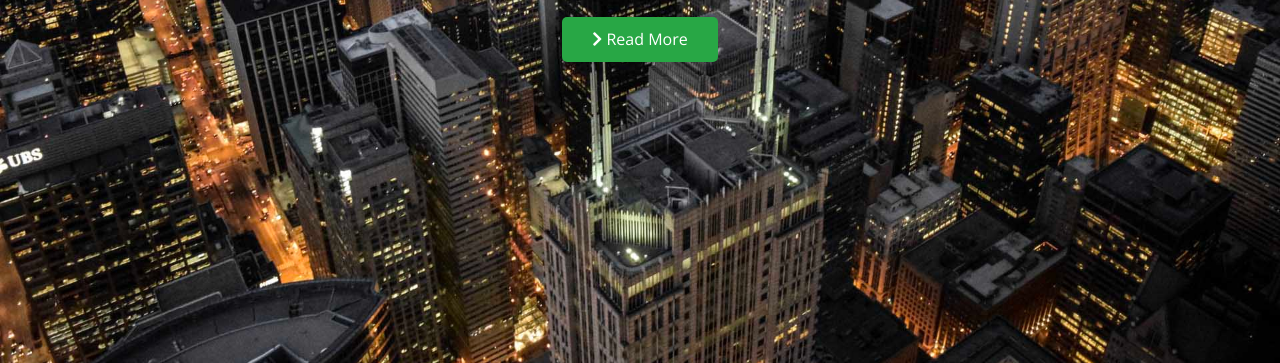
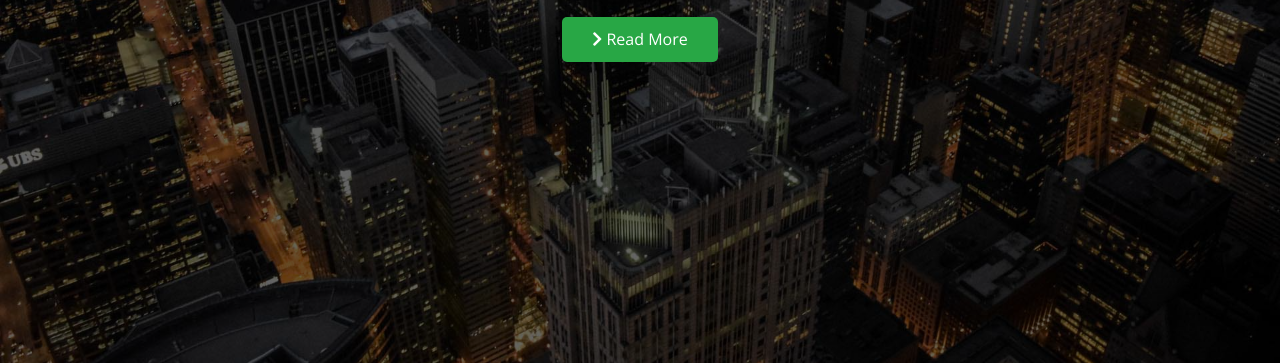
Before and after one commit to Boghdady/prudential-websit, a plain HTML site: page index.html in a window 1280 px wide. Shown: the part 437-800 px from the top of the page. Drawn offline with nearby package versions, Linux system fonts and the light colour scheme.

Commit message:
Create overlay for hero section

```diff
--- a/css/style.css
+++ b/css/style.css
@@ -68,6 +68,7 @@ img {
   font-weight: 400;
 }
 
+
 /* Hero */
 .hero {
   background: url('../images/home/showcase.jpg') no-repeat center center/cover;
@@ -96,3 +97,19 @@ img {
   max-width: 600px;
   margin: 20px 0 30px
 }
+
+/* Hero section overlay */
+.hero::before {
+  content:'';
+  position:absolute;
+  top:0;
+  left: 0;
+  width: 100%;
+  height: 100%;
+  background: rgba(0,0,0,0.6)
+}
+
+/* Make the content of the hero in the front */
+.hero * {
+  z-index: 10;
+}
```
Also changed, not shown: index.html (+1 -1 lines).
